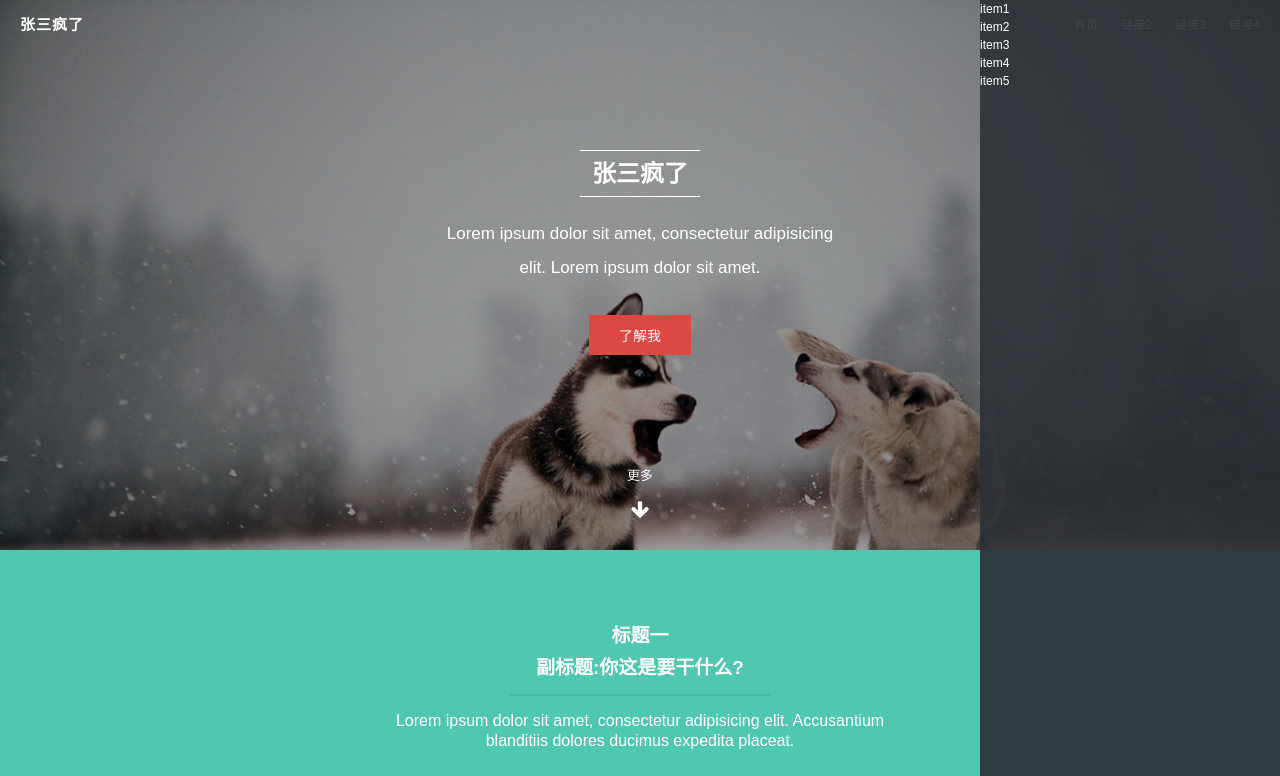
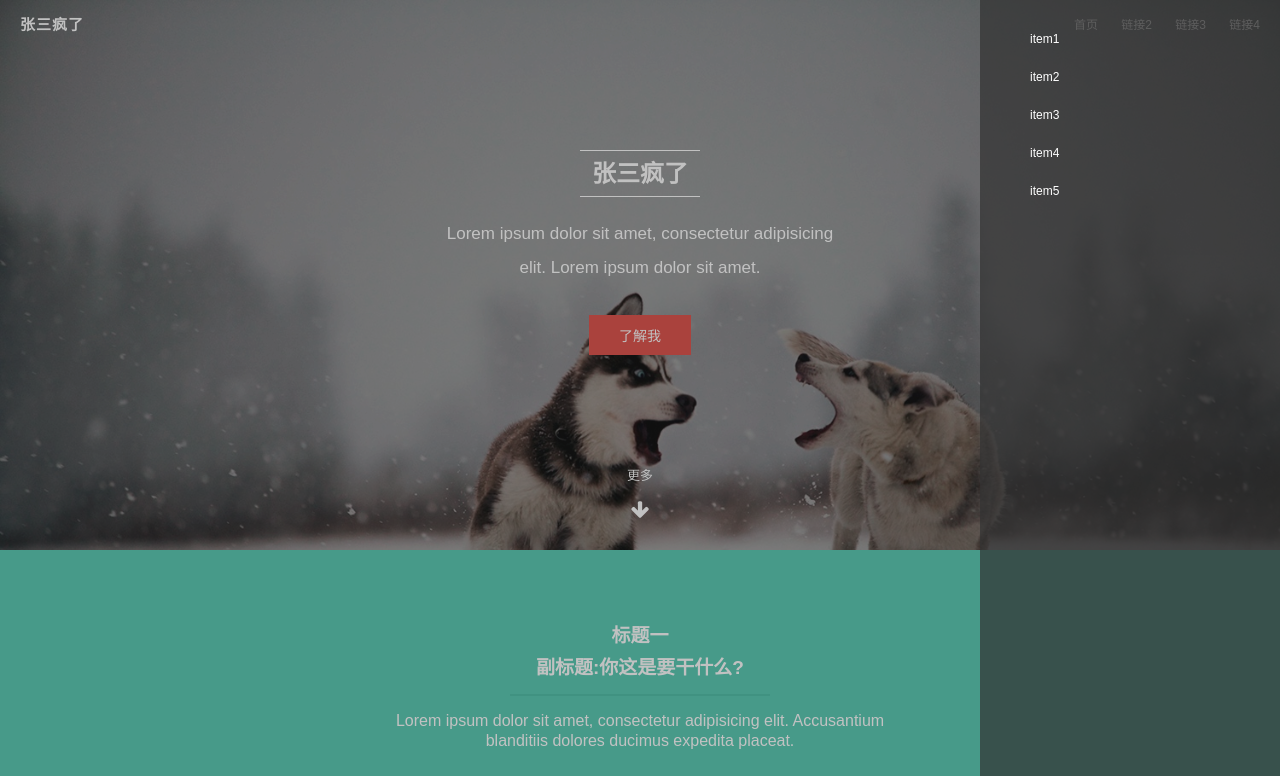
Before and after one commit to qiaoer2017/FlatStyleBlog, a plain HTML site: page index.html in a window 1280 px wide. Shown: the top 776 px of the page. Drawn offline with nearby package versions, Linux system fonts and the light colour scheme.

Commit message:
遮罩层布局

```diff
--- a/css/style.css
+++ b/css/style.css
@@ -14,9 +14,11 @@ a {
     text-decoration: none;
     color: #666;
 }
-header{
-    background: rgba(0,0,0,0.4);
+
+header {
+    background: rgba(0, 0, 0, 0.4);
 }
+
 nav {
     height: 50px;
     /*background: #ccc;*/
@@ -148,13 +150,14 @@ nav .logo {
 .green-section .icon {
     margin-top: 40px;
 }
-.green-section .icon > div{
+
+.green-section .icon > div {
     display: inline-block;
     margin-left: 35px;
 
 }
 
-.green-section .icon div div{
+.green-section .icon div div {
     width: 50px;
     height: 50px;
     outline: 2px solid #41af98;
@@ -328,7 +331,7 @@ nav .logo {
 
 .contact {
     /*background: #ccc;*/
-    background: rgba(0,0,0,0.4);
+    background: rgba(0, 0, 0, 0.4);
 }
 
 .contact > div {
@@ -381,25 +384,53 @@ footer {
     color: #fff;
     text-align: center;
 }
-footer p{
-    font-size:17px;
+
+footer p {
+    font-size: 17px;
     padding-top: 30px;
 }
+
 footer p i {
     font-size: 25px;
     margin: 10px;
 }
 
-aside{
+aside {
+    position: fixed;
+    top: 0;
+    right: 0;
+    bottom: 0;
+    width: 300px;
+    background: rgba(51, 51, 50, 0.7);
+    z-index: 100;
+}
+
+aside {
+    padding: 20px 0;
+}
+
+aside a {
+    color: #fff;
+    display: inline-block;
+    width: 100%;
+    height: 100%;
+    padding: 10px 50px;
+}
+
+aside a:hover {
+    background: rgba(51, 51, 51, 0.9);
+}
+
+aside li {
+
+}
+
+.mask {
     position: fixed;
     top:0;
-    right: 0;
-    bottom:0;
-    width:300px;
-    background: #000;
-    background: rgba(45, 48, 54, 0.9);
+    bottom: 0;
+    left:0;
+    right:0;
+    z-index: 99;
+    background: rgba(51, 51, 50, 0.3);
 }
-
-aside a{
-    color: #fff;
-}
--- a/index.html
+++ b/index.html
@@ -160,6 +160,8 @@
     </ul>
 </aside>
 
+<div class="mask"></div>
+
 
 <script src="http://cdn.bootcss.com/jquery/2.2.4/jquery.js"></script>
 <script src="http://cdn.bootcss.com/aos/2.1.0/aos.js"></script>
```
